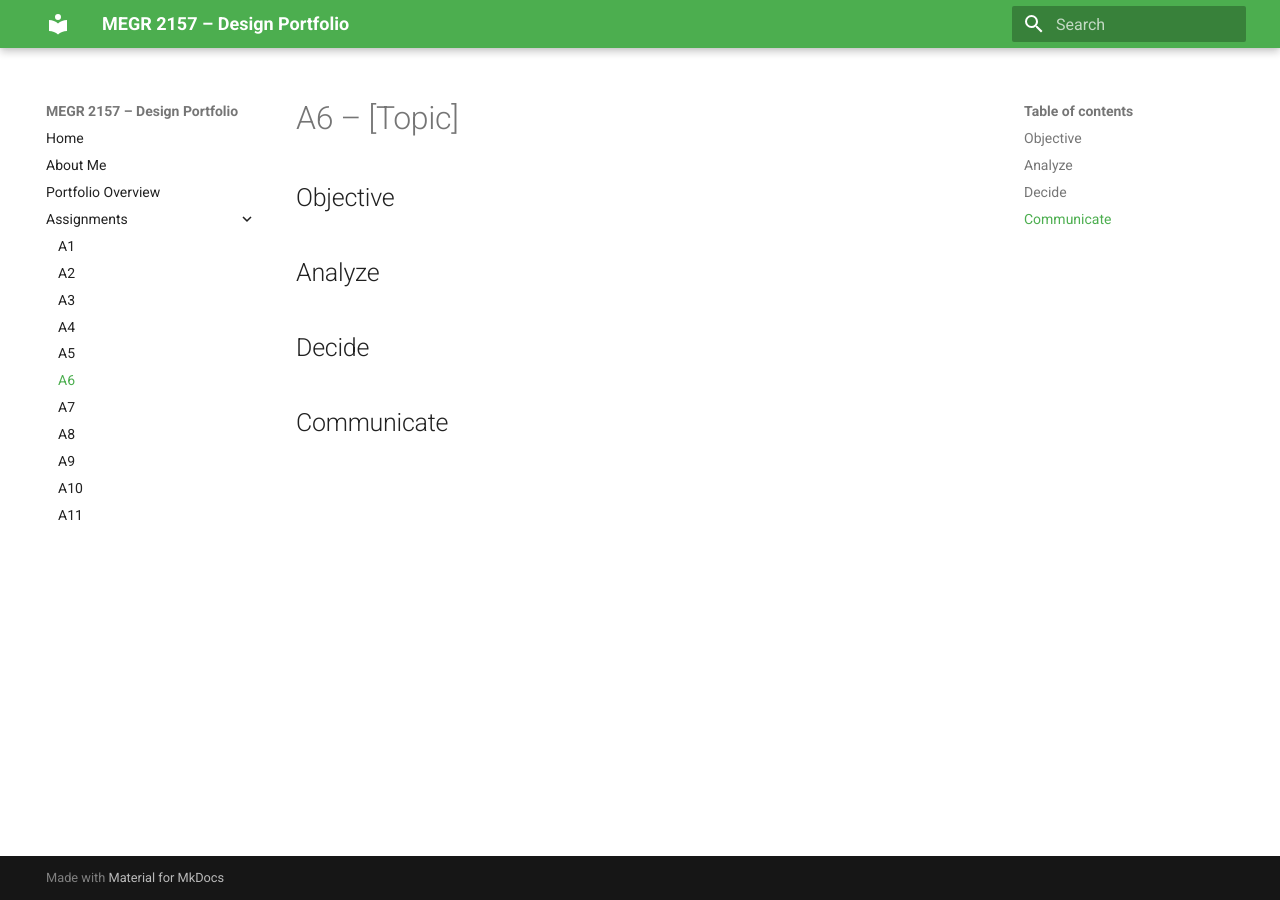
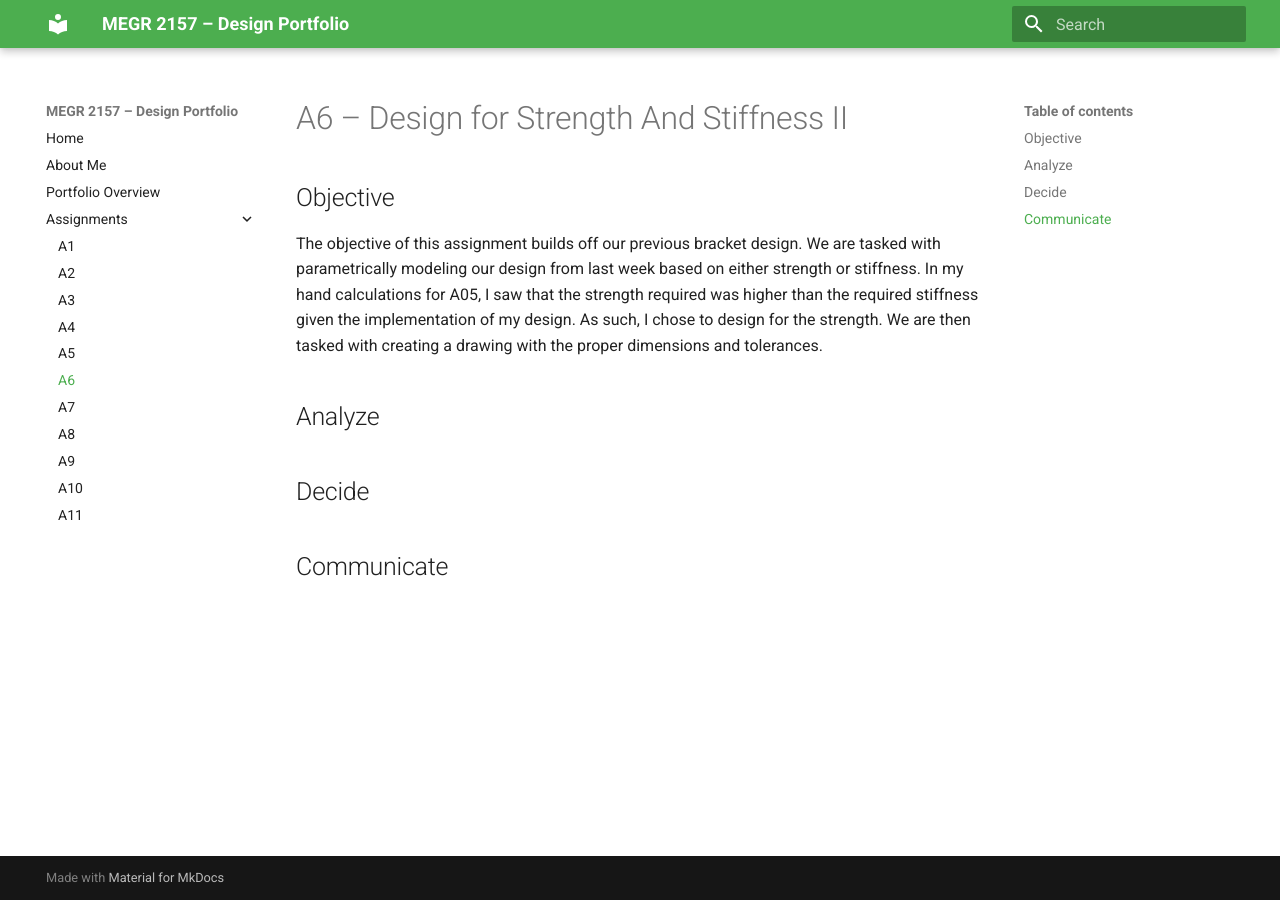
Before and after one commit to AlessDefelice/megr2156, an MkDocs documentation site: the page built from docs/assignments/A06/index.md, in a window 1280 px wide. Built offline with MkDocs 1.6.1 and Material for MkDocs 9.7.7, drawn with Linux system fonts in a browser that asks for light colours.

Commit message:
Update index.md

```diff
--- a/docs/assignments/A06/index.md
+++ b/docs/assignments/A06/index.md
@@ -1,6 +1,7 @@
-# A6 – [Topic]
+# A6 – Design for Strength And Stiffness II
 
 ## Objective
+The objective of this assignment builds off our previous bracket design. We are tasked with parametrically modeling our design from last week based on either strength or stiffness. In my hand calculations for A05, I saw that the strength required was higher than the required stiffness given the implementation of my design. As such, I chose to design for the strength. We are then tasked with creating a drawing with the proper dimensions and tolerances.
 
 
 ## Analyze
```
